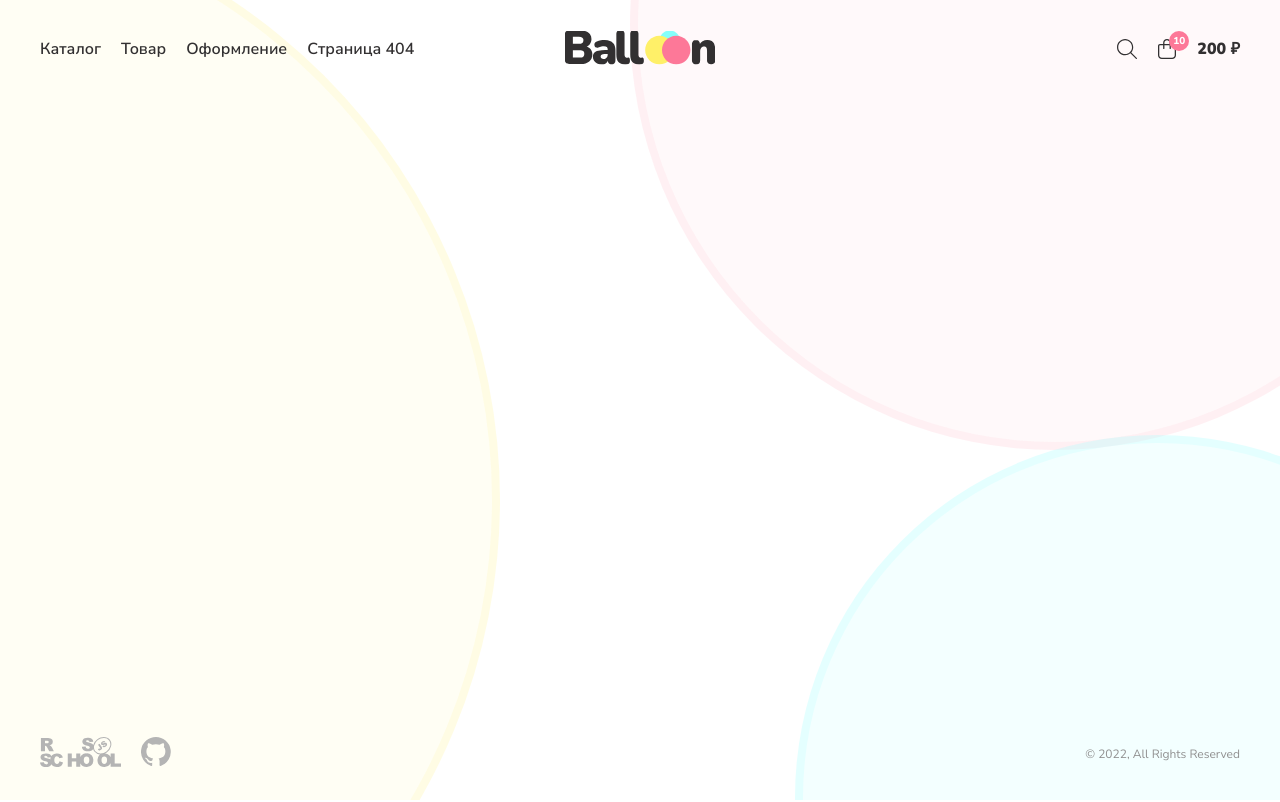
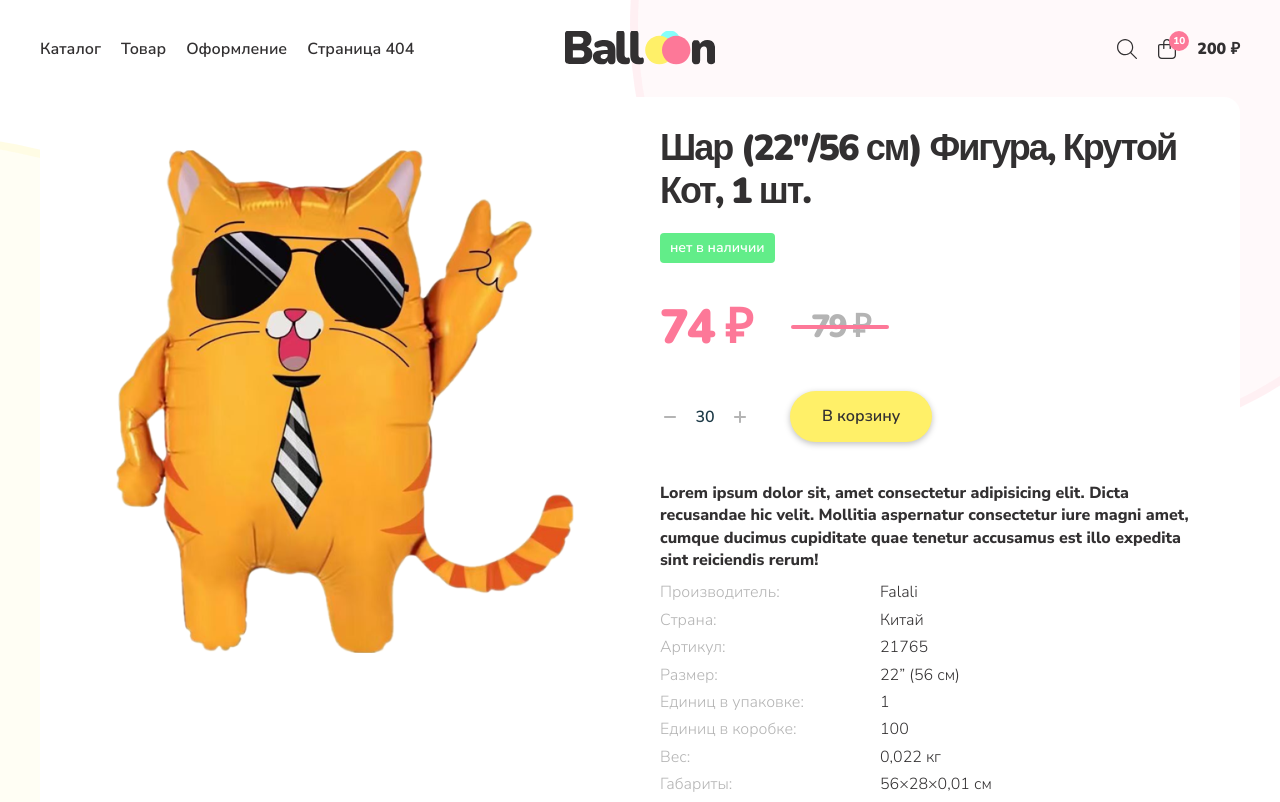
Before and after one commit to izmailowAlex/balloon-store, a React (Create React App) app: page /productview/1/ in a window 1280 px wide. Before the commit this address had no page. Shown: the top 802 px of the page. Built offline with nearby package versions, Linux system fonts and the light colour scheme.

Commit message:
feat: link to ProductView with loading characteristics

```diff
--- a/src/components/Main/Cart/Product/Product.js
+++ b/src/components/Main/Cart/Product/Product.js
@@ -3,6 +3,7 @@ import Checkbox from "../../../UI/Checkbox/Checkbox";
 import Counter from "../../../UI/Counter/Counter";
 
 function Product({image, name, price, count, min, max}) {
+
   return (
     <div className="product">
       <span className="product__checkbox"><Checkbox /></span>
@@ -15,8 +16,8 @@ function Product({image, name, price, count, min, max}) {
         <span className="icon">
           <svg className="icon__svg"><use href="#cross"></use></svg>
         </span>
-      </button><
-    /div>
+      </button>
+    </div>
   );
 }
 
--- a/src/components/Main/Catalog/CatalogListCards/Card/Card.js
+++ b/src/components/Main/Catalog/CatalogListCards/Card/Card.js
@@ -1,13 +1,15 @@
+import { Link } from 'react-router-dom';
 import Counter from '../../../../UI/Counter/Counter';
 import './Card.css';
 
 function Card({product}) {
+
   return (
-    <div className="card">
+    <div className="card" data-id={product.id}>
       <div className="card__image-wrapper">
         <img className="card__image" src={product.src} alt=""/>
       </div>
-      <div className="card__title">{product.title}</div>
+      <div className="card__title"><Link to={`/productview/${product.id}/`}>{product.title}</Link></div>
       <div className="card__controls">
         <h3 className="card__price">{product.price} ₽</h3>
         <Counter count={product.count} min={1} max={100}/>
--- a/src/components/Main/Main.js
+++ b/src/components/Main/Main.js
@@ -15,7 +15,7 @@ function Main() {
           <Route path='/' element={<Home />} />
           <Route path='/catalog/' element={<Catalog />} />
           <Route path='/cart/' element={<Cart />} />
-          <Route path='/productview/' element={<ProductView />} />
+          <Route path='/productview/:number' element={<ProductView />} />
           <Route path='/checkout/' element={<Checkout />} />
           <Route path='/page404/' element={<Page404 />} />
         </Routes>
--- a/src/components/Main/ProductView/ProductView.js
+++ b/src/components/Main/ProductView/ProductView.js
@@ -1,26 +1,34 @@
+import { useParams } from 'react-router-dom';
+import { useContext } from 'react';
+import { AppContext } from '../../../App';
 import './ProductView.css';
 import Counter from "../../UI/Counter/Counter";
 import Button from "../../UI/Button/Button";
 
 function ProductView() {
+  const productID = useParams();
+
+  const {productsLibrary, setProductsLibrary} = useContext(AppContext);
+  const currentProduct = productsLibrary.find((item) => item.id === productID.number);
+
   return (
     <div className="product-view">
       <div className="product-view__image-container">
         <img className="product-view__image" src="../../images/cat-full.png" alt="Cat"/>
       </div>
       <div className="product-view__content">
-        <h2 className="product-view__title">Шар (22''/56 см) Фигура, Крутой Кот, 1 шт.</h2>
-        <span className="product-view__tag product-view__tag_instock">В наличии</span>
+        <h2 className="product-view__title">{currentProduct.title}</h2>
+        <span className="product-view__tag product-view__tag_instock">{currentProduct.instock}</span>
         <div className="product-view__price">
-          <span className="product-view__current-price">99</span>
-          <span className="product-view__old-price">199</span>
+          <span className="product-view__current-price">{currentProduct.price}</span>
+          <span className="product-view__old-price">{currentProduct.oldPrice}</span>
         </div>
         <div className="product-view__control-group">
-          <span className="product-view__quantity"><Counter quantity={5}/></span>
+          <span className="product-view__quantity"><Counter count={currentProduct.count} min={1} max={100}/></span>
           <Button className="product-view__to-cart-button" button={true}>В корзину</Button>
         </div>
         <div className="product-view__description">
-          <div className="product-view__description-title">Характеристики</div>
+          <div className="product-view__description-title">{currentProduct.text}</div>
           <ul className="product-view__description-list">
             <li className="product-view__description-item">
               <span className="product-view__property">Производитель:</span>
--- a/src/data.js
+++ b/src/data.js
@@ -10,7 +10,7 @@ const data = [
     title: "Шар (22''/56 см) Фигура, Крутой Кот, 1 шт.",
     price: "74",
     oldPrice: "79",
-    instock: "в наличии",
+    instock: "нет в наличии",
     discount: "7%",
     status: "лидер",
     text: "Lorem ipsum dolor sit, amet consectetur adipisicing elit. Dicta recusandae hic velit. Mollitia aspernatur consectetur iure magni amet, cumque ducimus cupiditate quae tenetur accusamus est illo expedita sint reiciendis rerum!"
@@ -40,6 +40,7 @@ const data = [
     alt: "Image_Composition",
     title: "Воздушный шар (12''/30 см) Отмечай Эпично, Белый, пастель, 1 ст, 25 шт.",
     price: "56",
+    oldPrice: "79",
     instock: "нет в наличии",
     text: "Lorem ipsum dolor sit, amet consectetur adipisicing elit. Dicta recusandae hic velit. Mollitia aspernatur consectetur iure magni amet, cumque ducimus cupiditate quae tenetur accusamus est illo expedita sint reiciendis rerum!"
   },
@@ -70,7 +71,7 @@ const data = [
     title: "Шар (18''/46 см) Круг, С Днем Рождения (мишка с подарком), Градиент, 1 шт. в упак.",
     price: "89",
     oldPrice: "94",
-    instock: "в наличии",
+    instock: "нет в наличии",
     discount: "7%",
     status: "лидер",
     text: "Lorem ipsum dolor sit, amet consectetur adipisicing elit. Dicta recusandae hic velit. Mollitia aspernatur consectetur iure magni amet, cumque ducimus cupiditate quae tenetur accusamus est illo expedita sint reiciendis rerum!"
@@ -85,6 +86,7 @@ const data = [
     alt: "Image_Birthday",
     title: "Шар (22''/56 см) Фигура, Крутой Кот, 1 шт.",
     price: "78",
+    oldPrice: "101",
     instock: "в наличии",
     text: "Lorem ipsum dolor sit, amet consectetur adipisicing elit. Dicta recusandae hic velit. Mollitia aspernatur consectetur iure magni amet, cumque ducimus cupiditate quae tenetur accusamus est illo expedita sint reiciendis rerum!"
   },
@@ -98,7 +100,8 @@ const data = [
     alt: "Image_Birthday",
     title: "Шар (18''/46 см) Круг, С Днем Рождения (мишка с подарком), Градиент, 1 шт. в упак.",
     price: "78",
-    instock: "в наличии",
+    oldPrice: "120",
+    instock: "нет в наличии",
     text: "Lorem ipsum dolor sit, amet consectetur adipisicing elit. Dicta recusandae hic velit. Mollitia aspernatur consectetur iure magni amet, cumque ducimus cupiditate quae tenetur accusamus est illo expedita sint reiciendis rerum!"
   },
   {
@@ -111,6 +114,7 @@ const data = [
     alt: "Image_Anniversary",
     title: "Шар (35''/89 см) Фигура, Динозаврик в колпачке, 1 шт.",
     price: "76",
+    oldPrice: "99",
     instock: "в наличии",
     text: "Lorem ipsum dolor sit, amet consectetur adipisicing elit. Dicta recusandae hic velit. Mollitia aspernatur consectetur iure magni amet, cumque ducimus cupiditate quae tenetur accusamus est illo expedita sint reiciendis rerum!"
   },
@@ -124,6 +128,7 @@ const data = [
     alt: "Image_Anniversary",
     title: "Шар (27''/69 см) Фигура, Щенок Хаски, 1 шт.",
     price: "76",
+    oldPrice: "85",
     instock: "в наличии",
     text: "Lorem ipsum dolor sit, amet consectetur adipisicing elit. Dicta recusandae hic velit. Mollitia aspernatur consectetur iure magni amet, cumque ducimus cupiditate quae tenetur accusamus est illo expedita sint reiciendis rerum!"
   },
@@ -136,8 +141,9 @@ const data = [
     id: "10",
     alt: "Image_Anniversary",
     title: "Шар (26''/66 см) Фигура, Лесной Медведь, 1 шт.",
-    price: "76",
-    instock: "в наличии",
+    price: "35",
+    oldPrice: "50",
+    instock: "нет в наличии",
     text: "Lorem ipsum dolor sit, amet consectetur adipisicing elit. Dicta recusandae hic velit. Mollitia aspernatur consectetur iure magni amet, cumque ducimus cupiditate quae tenetur accusamus est illo expedita sint reiciendis rerum!"
   }
 ];
```
